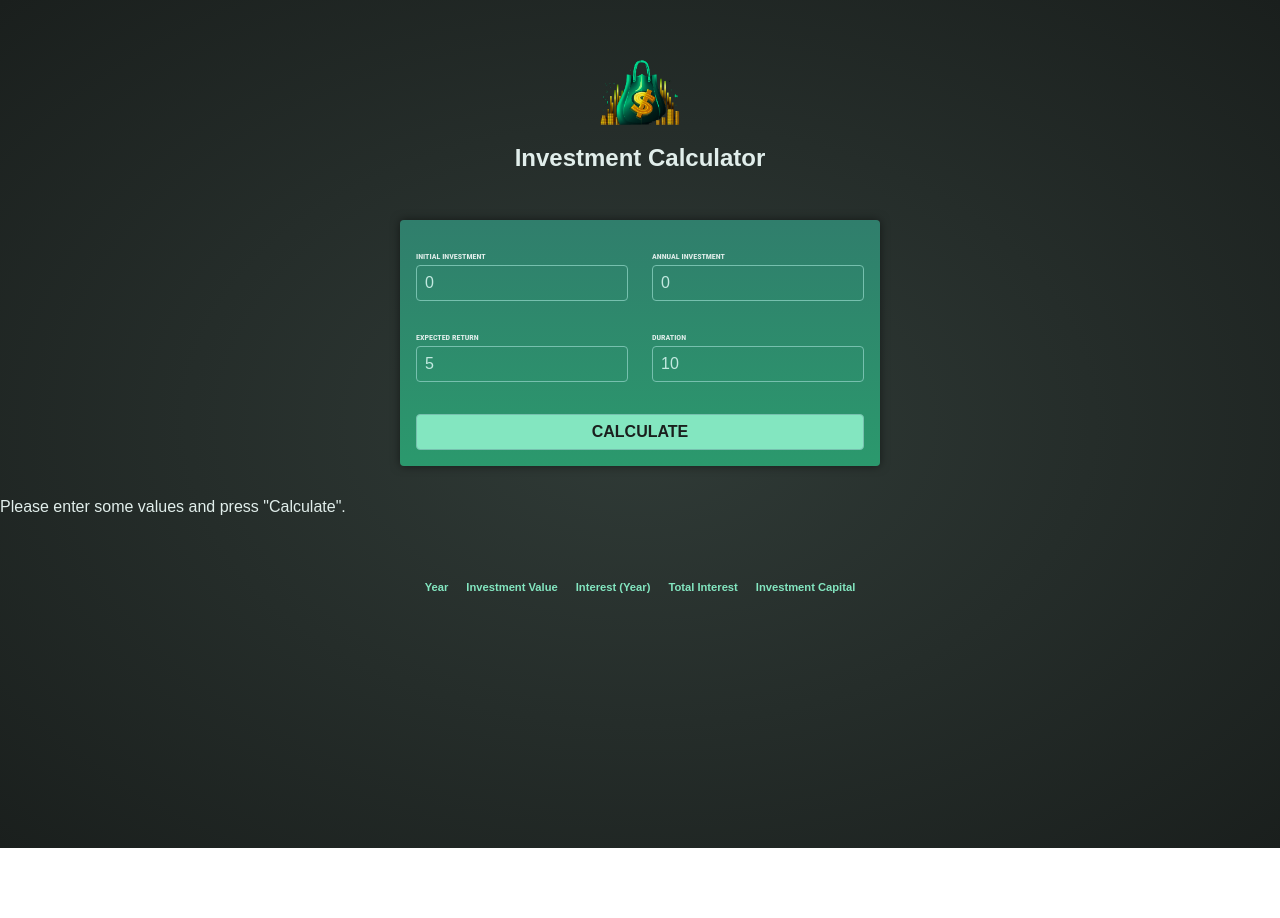
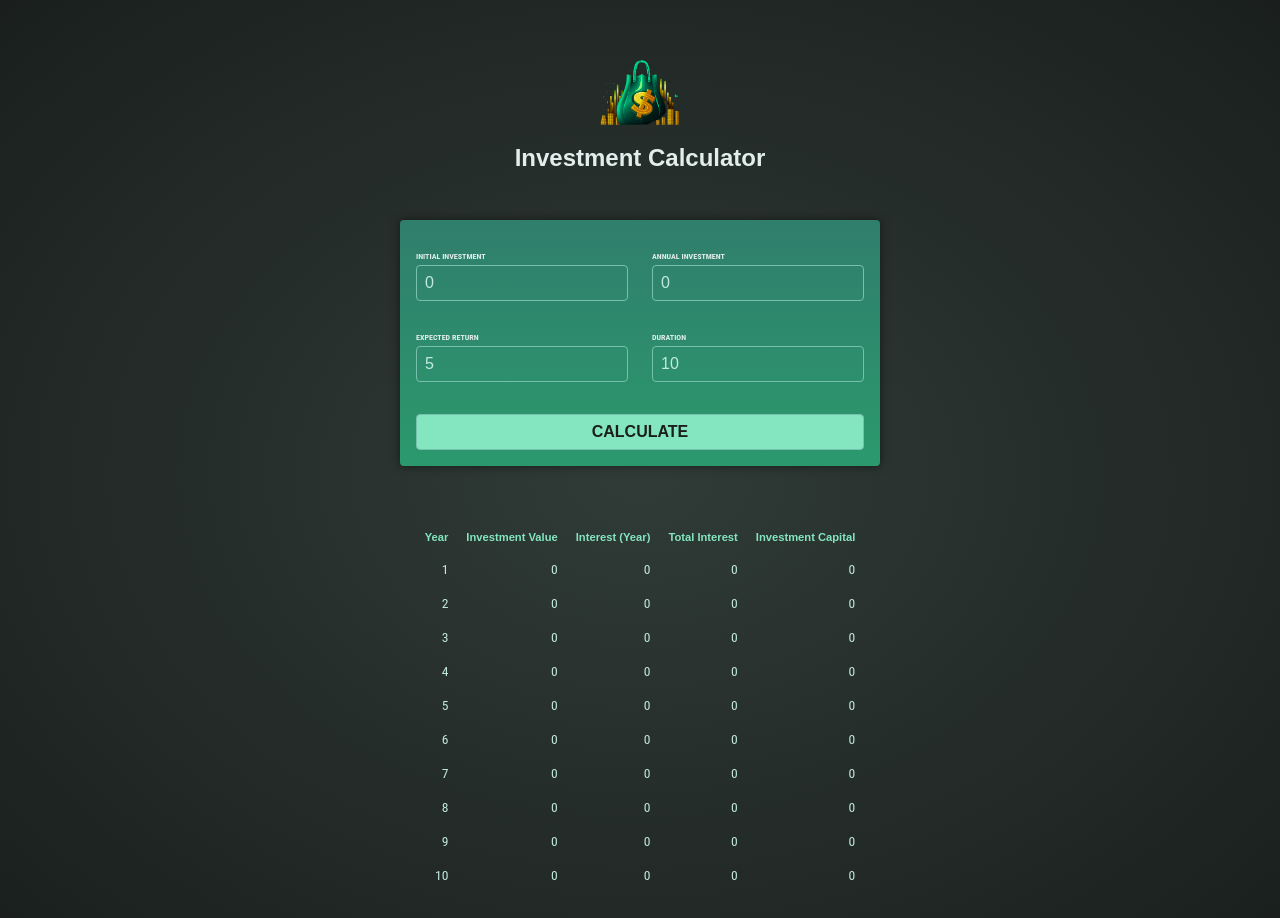
Before and after one commit to Vlad-2109/investment-calculator, an Angular app: page / in a window 1280 px wide. Both pictures are taken after a click on the button "CALCULATE". Shown: the top 918 px of the page. Before the commit the page ends 848 px from the top, so only its background shows below. Built offline with nearby package versions, Linux system fonts and the light colour scheme.

Commit message:
outputting data in table

```diff
--- a/src/app/investment-results/investment-results.css
+++ b/src/app/investment-results/investment-results.css
@@ -17,3 +17,7 @@
   font-size: 0.85rem;
   color: #c2e9e0;
 }
+
+.center {
+  text-align: center;
+}
--- a/src/app/investment-results/investment-results.html
+++ b/src/app/investment-results/investment-results.html
@@ -1,5 +1,6 @@
-<p>Please enter some values and press "Calculate".</p>
-
+@if (!results?.length) {
+  <p class="center">Please enter some values and press "Calculate".</p>
+} @else {
   <table>
     <thead>
       <tr>
@@ -11,6 +12,15 @@
       </tr>
     </thead>
     <tbody>
-
+      @for (result of results; track result.year) {
+        <tr>
+          <td>{{ result.year }}</td>
+          <td>{{ result.valueEndOfYear }}</td>
+          <td>{{ result.interest }}</td>
+          <td>{{ result.totalInterest }}</td>
+          <td>{{ result.totalAmountInvested }}</td>
+        </tr>
+      }
     </tbody>
   </table>
+}
```
Lines whose indentation alone changed are shown as unchanged.
